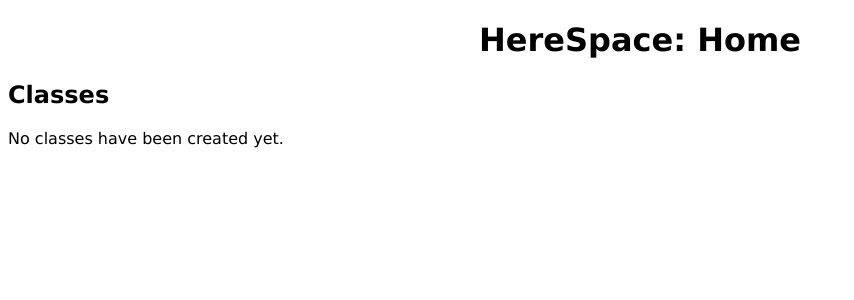
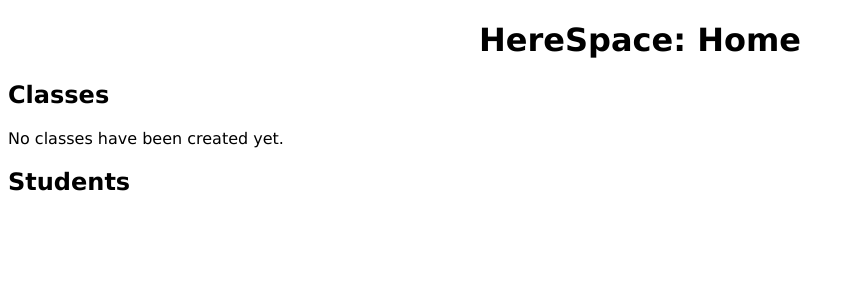
Before and after one commit to featherfeet/herespace, a Flask app: template Server/templates/home.html in a window 1280 px wide. Shown: the top 300 px of the page, without its empty margins (0-854 px from the left). Run offline with Flask 2, Linux system fonts and the light colour scheme; the template is opened without the code that fills it, so the values that code supplies are empty; some libraries are stand-ins or nearby versions.

Commit message:
/home now shows a list of students with red X's that allow them to be deleted.

```diff
--- a/Server/app.py
+++ b/Server/app.py
@@ -26,6 +26,7 @@
 import create_klass_route
 # API routes.
 import get_students_route
+import delete_student_route
 
 if __name__ == "__main__":
     app.run(host = "0.0.0.0")
--- a/Server/static/scripts/create_klass.js
+++ b/Server/static/scripts/create_klass.js
@@ -10,7 +10,7 @@
                 var student_select = $("#student_select")[0];
                 var student = new Student(student_select.value, student_select[student_select.selectedIndex].text);
                 var student_schedule = new StudentSchedule(-1, student, -1);
-                var seating = new Seating(-1, student_schedule, 200, 200, 200, 200, 0);
+                var seating = new Seating(-1, student_schedule, 200, 200, 200, 100, 0);
                 this.klass_editor.addSeating(seating);
             }
         },
--- /dev/null
+++ b/Server/static/scripts/home.js
@@ -0,0 +1,27 @@
+const app = new Vue(
+    {
+        el: "#vue_div",
+        data: {
+            students: []
+        },
+        methods: {
+            deleteClickedStudent: function(event) {
+                var student_index = $(event.target.parentElement).attr("data-student-index");
+                // Delete the clicked student from the server.
+                console.log(event.target);
+                deleteStudent(this.students[student_index].student_id);
+                // Remove the clicked student from the Vue.js template.
+                this.students.splice(student_index, 1);
+            }
+        },
+        mounted: function() {
+            // JS hackery.
+            var self = this;
+            // Retrieve students from the server.
+            retrieveStudents().then((students) => {
+                console.log(`${students.length} students retrieved from server.`);
+                self.students = students;
+            });
+        }
+    }
+);
--- a/Server/static/scripts/klass_editor.js
+++ b/Server/static/scripts/klass_editor.js
@@ -78,8 +78,8 @@
         this.canvas_element = canvas_element;
         // The slider (<input type="range">) used to rotate seats.
         this.rotate_seating_slider = rotate_seating_slider;
-        this.rotate_seating_slider.min = 0.0;
-        this.rotate_seating_slider.max = 360.0;
+        this.rotate_seating_slider.min = -180.0;
+        this.rotate_seating_slider.max = 180.0;
         this.rotate_seating_slider.step = 1.0;
         this.rotate_seating_slider.value = 0.0;
         $(this.rotate_seating_slider).on("input", null, this, this.handleRotateSeating);
--- a/Server/static/scripts/server_api.js
+++ b/Server/static/scripts/server_api.js
@@ -49,3 +49,14 @@
         }
     );
 }
+
+// Delete a student by id.
+function deleteStudent(student_id_to_delete) {
+    return new Promise(
+        (resolve, reject) => {
+            $.post("/delete_student", {student_id: student_id_to_delete}, function(data) {
+                resolve();
+            });
+        }
+    );
+}
--- a/Server/static/stylesheets/home.css
+++ b/Server/static/stylesheets/home.css
@@ -7,3 +7,7 @@
     vertical-align: middle;
     line-height: 5vh;
 }
+
+.delete_x {
+    color: red;
+}
--- a/Server/templates/home.html
+++ b/Server/templates/home.html
@@ -23,5 +23,26 @@
         {% for klass in klasses %}
             <a class="buttonlike klass_entry" href="/klass?klass_id={{ klass.klass_id }}">{{ klass.klass_name }}</a>
         {% endfor %}
+        {% raw %}
+        <div id="vue_div">
+            <h2>
+                Students
+            </h2>
+            <table>
+                <tr v-for="(student, student_index) in students" v-bind:key="student.student_id">
+                    <td class="decorated">
+                        {{ student.student_name }}
+                        <a v-on:click="deleteClickedStudent" v-bind:data-student-index="student_index" class="delete_x">
+                            <b>X</b>
+                        </a>
+                    </td>
+                </tr>
+            </table>
+        </div>
+        {% endraw %}
+        <script type="text/javascript" src="/static/scripts/vue.js"></script>
+        <script type="text/javascript" src="/static/scripts/jquery.js"></script>
+        <script type="text/javascript" src="/static/scripts/server_api.js"></script>
+        <script type="text/javascript" src="/static/scripts/home.js"></script>
     </body>
 </html>
```
Also changed, not shown: Server/delete_student_route.py (added, +10 -0 lines), Server/tests/login.py (+1 -1 lines), Server/storage/databasestorage.py, 2 other files.
